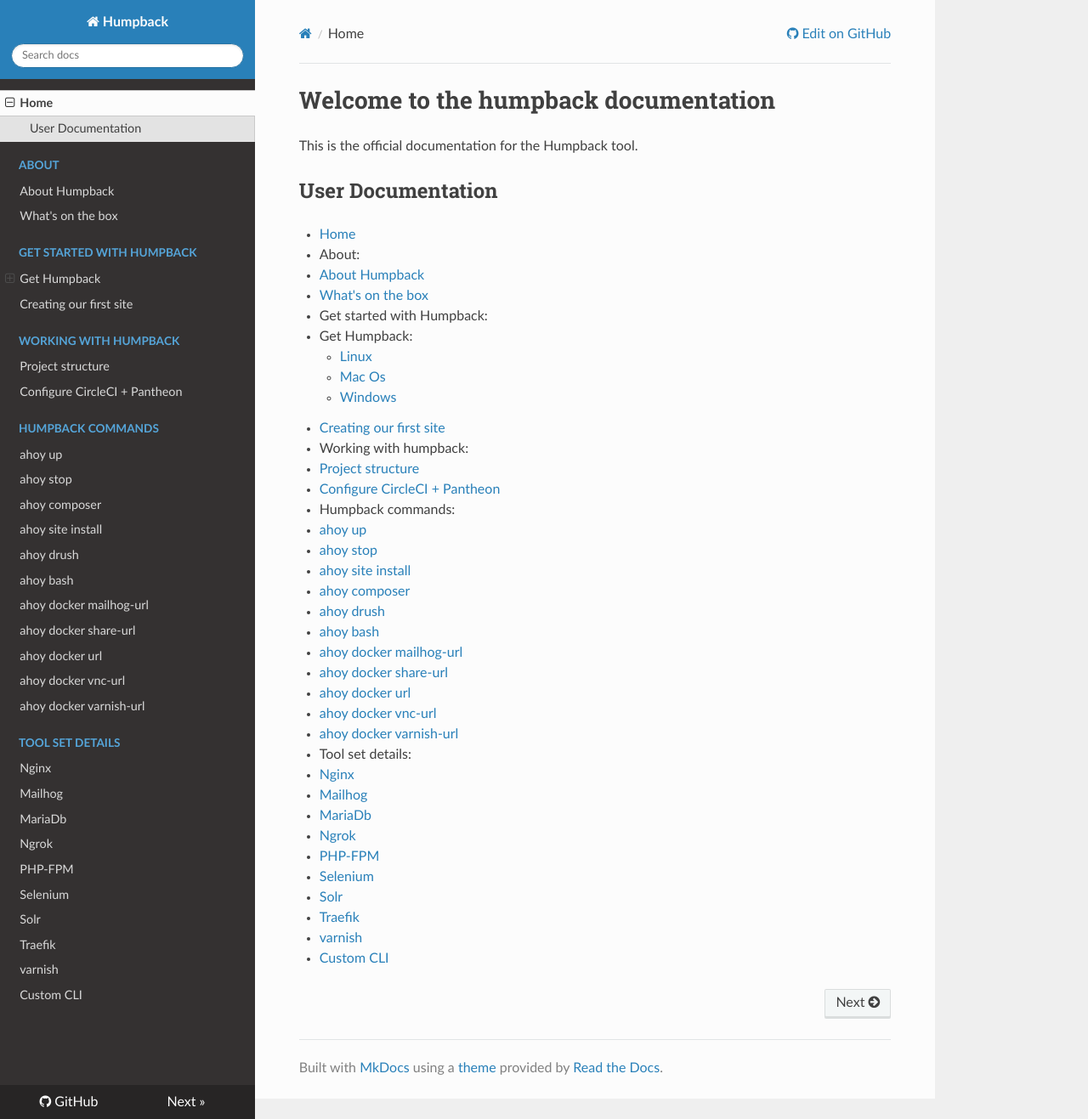
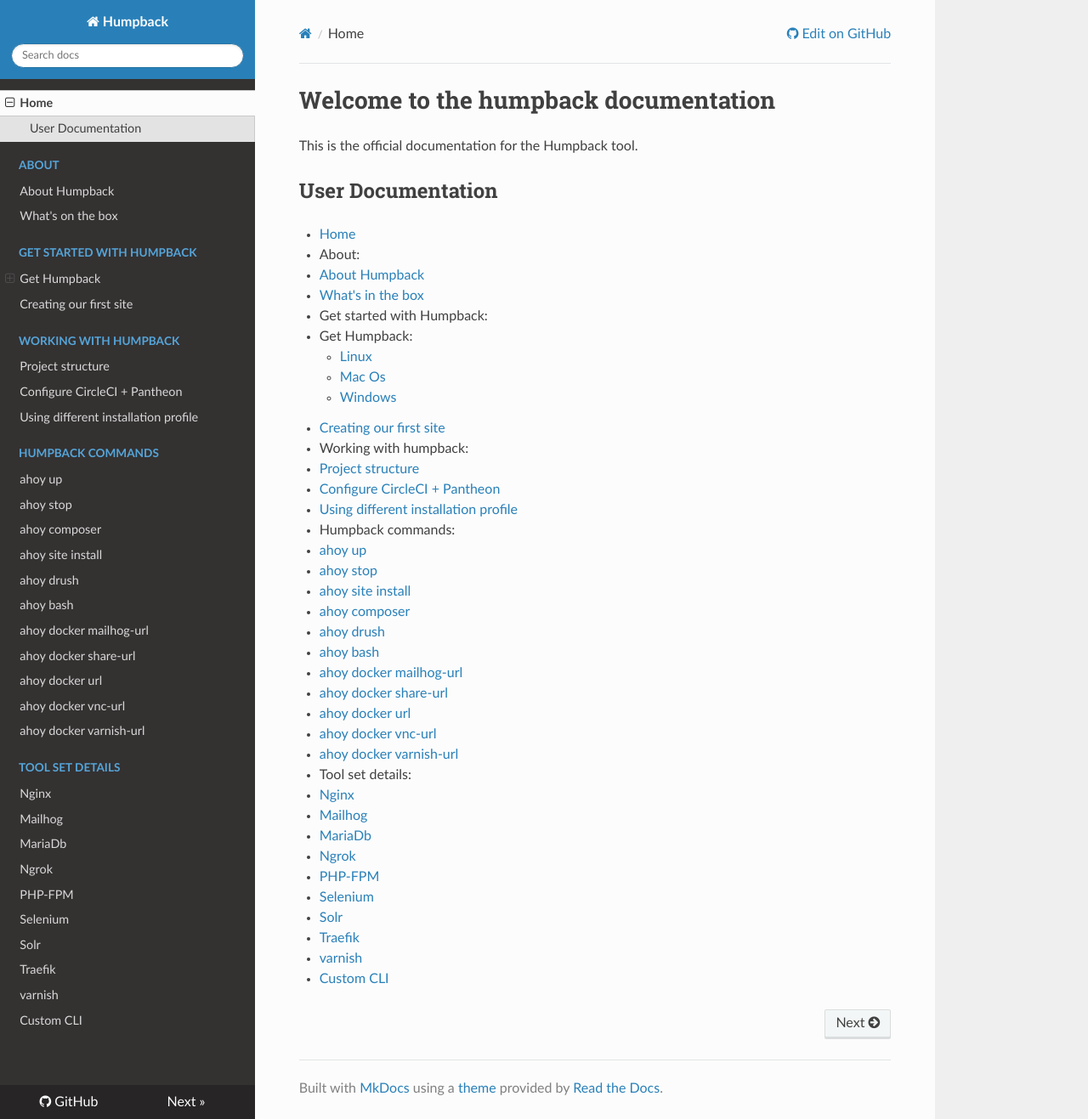
Before and after one commit to humpbackdev/humpback-docs, an MkDocs documentation site: the page built from docs/index.md, in a window 1280 px wide and 1317 px high. Shown: the whole window at 85% size. Built offline with MkDocs 1.6.1, drawn with Linux system fonts in a browser that asks for light colours; nearby versions of some CDN libraries; old or Windows-style settings are respelled for this version of MkDocs.

Commit message:
Add using different installation profile and remove gif from windows section.

```diff
--- a/docs/index.md
+++ b/docs/index.md
@@ -7,7 +7,7 @@ This is the official documentation for the Humpback tool.
 - [Home](index.md)
 - About:
   - [About Humpback](about/about-humpback.md)
-  - [What's on the box](about/whats-in-the-box.md)
+  - [What's in the box](about/whats-in-the-box.md)
 - Get started with Humpback:
   - Get Humpback:
     - [Linux](get-started-with-humpback/get-humpback/linux.md)
@@ -17,6 +17,7 @@ This is the official documentation for the Humpback tool.
 - Working with humpback:
   - [Project structure](working-with-humpback/project-structure.md)
   - [Configure CircleCI + Pantheon](working-with-humpback/configure-circleci-pantheon.md)
+  - [Using different installation profile](working-with-humpback/using-different-installation-profile.md)
 - Humpback commands:
   - [ahoy up](humpback-commands/ahoy-up.md)
   - [ahoy stop](humpback-commands/ahoy-stop.md)
--- a/mkdocs.yml
+++ b/mkdocs.yml
@@ -16,6 +16,7 @@ pages:
   - Working with humpback:
     - Project structure: working-with-humpback/project-structure.md
     - Configure CircleCI + Pantheon: working-with-humpback/configure-circleci-pantheon.md
+    - Using different installation profile: working-with-humpback/using-different-installation-profile.md
   - Humpback commands:
     - ahoy up: humpback-commands/ahoy-up.md
     - ahoy stop: humpback-commands/ahoy-stop.md
```
Also changed, not shown: docs/get-started-with-humpback/creating-our-first-site.md (+1 -0 lines), docs/get-started-with-humpback/get-humpback/windows.md (+2 -1 lines), docs/working-with-humpback/using-different-installation-profile.md (added, +13 -0 lines).
